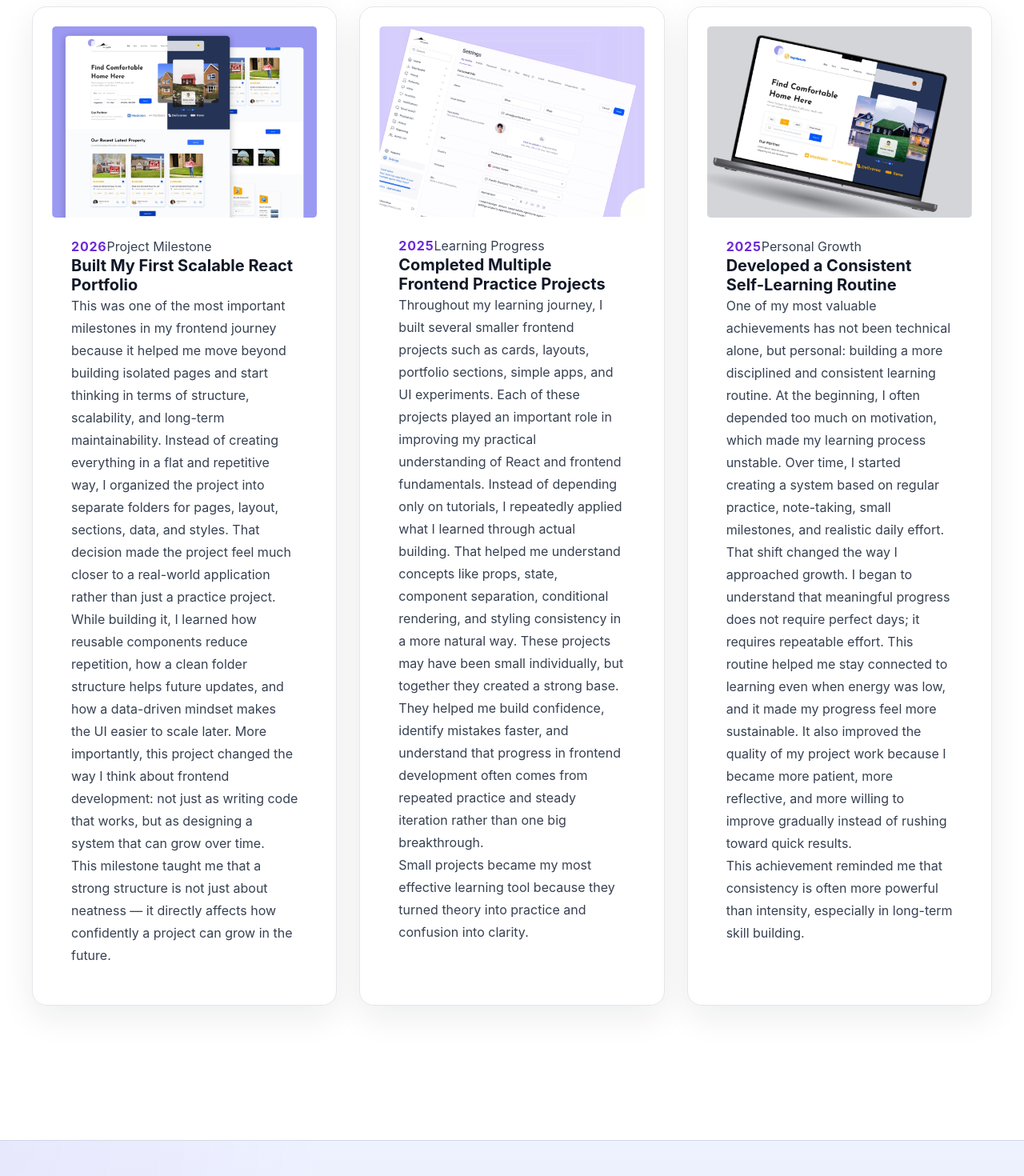
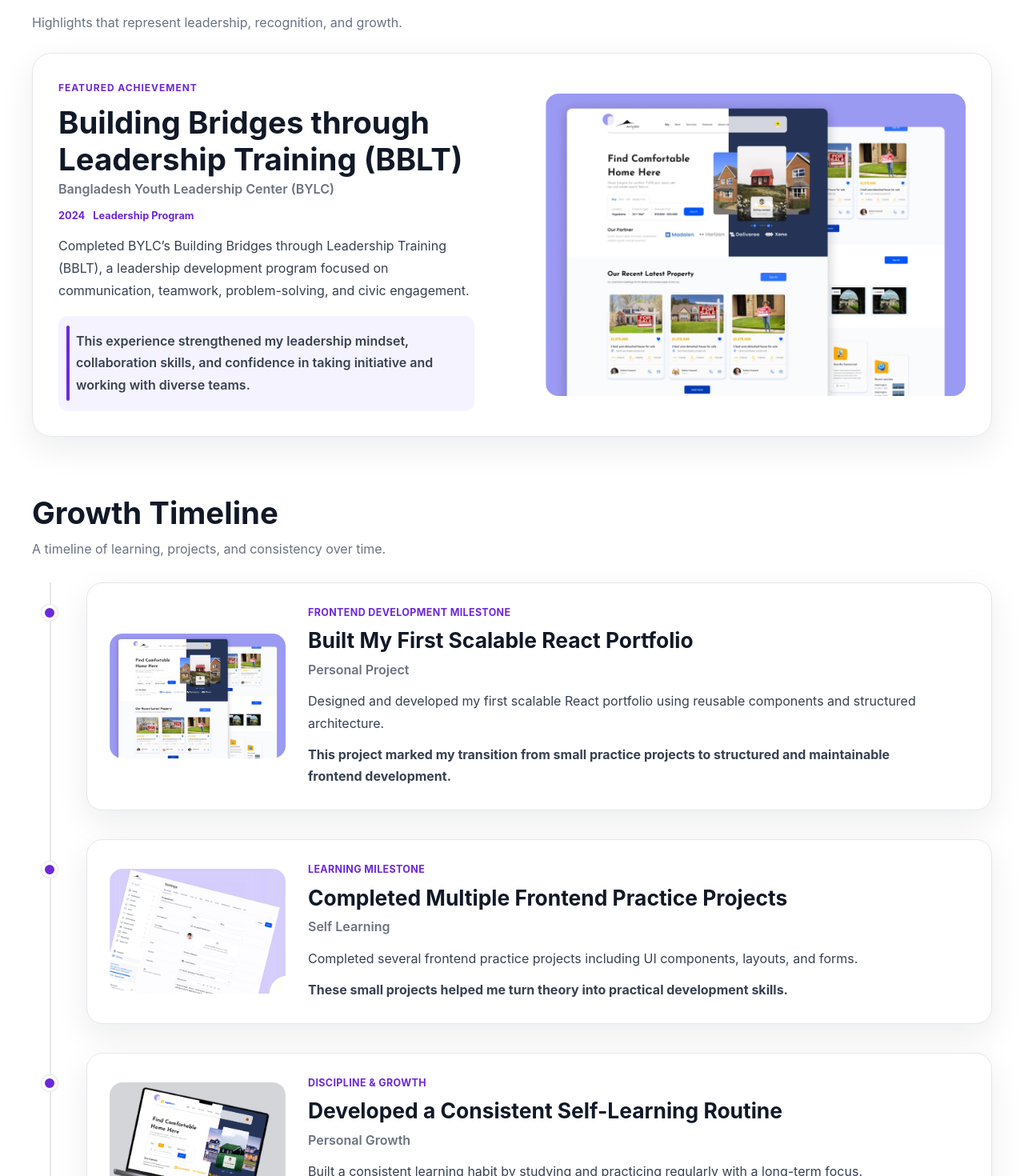
Before and after one commit to rayhandevcs-tech/my-portfolio, a React (Vite) app: page /achievements in a window 1280 px wide. Shown: the part 380-1850 px from the top of the page at 80% size. Built offline with nearby package versions, Linux system fonts and the light colour scheme.

Commit message:
Achievement Section Updated

```diff
--- a/src/components/sections/achievements/AchievementCard/AchievementCard.css
+++ b/src/components/sections/achievements/AchievementCard/AchievementCard.css
@@ -1,18 +1,52 @@
 .achievement-card {
-  background: white;
+  background: #fff;
   border: 1px solid var(--border);
-  border-radius: var(--radius);
+  border-radius: 20px;
+  overflow: hidden;
   box-shadow: var(--shadow);
   height: 100%;
+  transition: transform 0.25s ease, box-shadow 0.25s ease;
+}
+
+.achievement-card:hover {
+  transform: translateY(-4px);
+}
+
+.achievement-card__image img {
+  width: 100%;
+  height: 220px;
+  object-fit: cover;
+  display: block;
 }
 
 .achievement-card__body {
   padding: 24px;
 }
 
+.achievement-card__meta {
+  display: flex;
+  gap: 10px;
+  flex-wrap: wrap;
+  margin-bottom: 14px;
+}
+
+.achievement-card__year,
+.achievement-card__type {
+  font-size: 0.82rem;
+  font-weight: 700;
+}
+
 .achievement-card__year {
   color: var(--primary);
+}
+
+.achievement-card__organization {
+  color: var(--text-muted);
+  font-weight: 600;
+  margin-bottom: 12px;
+}
+
+.achievement-card__highlight {
   font-weight: 700;
-  margin-bottom: 10px;
-  letter-spacing: 0.05em;
+  margin-top: 14px;
 }
--- a/src/components/sections/achievements/AchievementCard/AchievementCard.jsx
+++ b/src/components/sections/achievements/AchievementCard/AchievementCard.jsx
@@ -3,7 +3,7 @@ import "./AchievementCard.css";
 function AchievementCard({ achievement }) {
   if (!achievement) return null;
 
-  const { image, title, description, year, type, highlight } = achievement;
+  const { image, title, organization, summary, year, type, highlight } = achievement;
 
   return (
     <article className="card achievement-card">
@@ -14,24 +14,21 @@ function AchievementCard({ achievement }) {
       )}
 
       <div className="achievement-card__body">
-        <div className="achievement-card__top">
-          {year && (
-            <span className="achievement-card__year">{year}</span>
-          )}
-
-          {type && (
-            <span className="achievement-card__type">{type}</span>
-          )}
+        <div className="achievement-card__meta">
+          {year && <span className="achievement-card__year">{year}</span>}
+          {type && <span className="achievement-card__type">{type}</span>}
         </div>
 
         <h3>{title}</h3>
 
-        {description && <p>{description}</p>}
+        {organization && (
+          <p className="achievement-card__organization">{organization}</p>
+        )}
+
+        {summary && <p>{summary}</p>}
 
         {highlight && (
-          <p className="achievement-card__highlight">
-            {highlight}
-          </p>
+          <p className="achievement-card__highlight">{highlight}</p>
         )}
       </div>
     </article>
--- /dev/null
+++ b/src/components/sections/achievements/AchievementTimelineItem/AchievementTimelineItem.css
@@ -0,0 +1,169 @@
+.achievement-timeline {
+  position: relative;
+  display: flex;
+  flex-direction: column;
+  gap: 36px;
+  margin-top: 28px;
+}
+
+.achievement-timeline::before {
+  content: "";
+  position: absolute;
+  left: 22px;
+  top: 0;
+  bottom: 0;
+  width: 2px;
+  background: var(--border);
+}
+
+.achievement-timeline-item {
+  position: relative;
+  display: grid;
+  grid-template-columns: 44px 1fr;
+  gap: 24px;
+  align-items: stretch;
+}
+
+.achievement-timeline-item__marker {
+  position: relative;
+  display: flex;
+  justify-content: center;
+  padding-top: 28px;
+  z-index: 1;
+}
+
+.achievement-timeline-item__dot {
+  width: 20px;
+  height: 20px;
+  border-radius: 999px;
+  background: var(--primary);
+  border: 4px solid #fff;
+  box-shadow: 0 0 0 1px var(--border);
+}
+
+.achievement-timeline-item__card {
+  display: grid;
+  grid-template-columns: 180px 1fr;
+  gap: 24px;
+  align-items: center;
+  min-height: 170px;
+  padding: 24px;
+  background: #fff;
+  border: 1px solid var(--border);
+  border-radius: 20px;
+  box-shadow: var(--shadow);
+  transition: transform 0.25s ease, box-shadow 0.25s ease;
+}
+
+.achievement-timeline-item__card:hover {
+  transform: translateY(-2px);
+}
+
+.achievement-timeline-item__image {
+  width: 100%;
+}
+
+.achievement-timeline-item__image img {
+  width: 100%;
+  height: 136px;
+  object-fit: cover;
+  display: block;
+  border-radius: 16px;
+}
+
+.achievement-timeline-item__content {
+  display: flex;
+  flex-direction: column;
+  justify-content: center;
+  max-width: 760px;
+}
+
+.achievement-timeline-item__meta {
+  display: flex;
+  gap: 10px;
+  flex-wrap: wrap;
+  margin-bottom: 10px;
+  font-size: 0.78rem;
+  font-weight: 700;
+  line-height: 1.4;
+  color: var(--primary);
+  text-transform: uppercase;
+  letter-spacing: 0.03em;
+}
+
+.achievement-timeline-item__content h3 {
+  font-size: 1.55rem;
+  line-height: 1.28;
+  margin-bottom: 6px;
+}
+
+.achievement-timeline-item__organization {
+  margin-bottom: 12px;
+  color: var(--text-muted);
+  font-weight: 600;
+}
+
+.achievement-timeline-item__content p {
+  line-height: 1.7;
+}
+
+.achievement-timeline-item__highlight {
+  margin-top: 12px;
+  font-weight: 700;
+  color: var(--text);
+}
+
+@media (min-width: 1200px) {
+  .achievement-timeline-item__card {
+    grid-template-columns: 220px 1fr;
+    gap: 28px;
+    min-height: 190px;
+    padding: 28px;
+  }
+
+  .achievement-timeline-item__image img {
+    height: 156px;
+  }
+
+  .achievement-timeline-item__content h3 {
+    font-size: 1.65rem;
+  }
+}
+
+@media (max-width: 768px) {
+  .achievement-timeline {
+    gap: 24px;
+  }
+
+  .achievement-timeline::before {
+    left: 18px;
+  }
+
+  .achievement-timeline-item {
+    grid-template-columns: 36px 1fr;
+    gap: 16px;
+  }
+
+  .achievement-timeline-item__marker {
+    padding-top: 20px;
+  }
+
+  .achievement-timeline-item__card {
+    grid-template-columns: 1fr;
+    gap: 16px;
+    min-height: auto;
+    padding: 18px;
+  }
+
+  .achievement-timeline-item__image img {
+    height: 180px;
+  }
+
+  .achievement-timeline-item__content h3 {
+    font-size: 1.3rem;
+  }
+
+  .achievement-timeline-item__organization {
+    margin-bottom: 10px;
+  }
+}
--- /dev/null
+++ b/src/components/sections/achievements/AchievementTimelineItem/AchievementTimelineItem.jsx
@@ -0,0 +1,46 @@
+import "./AchievementTimelineItem.css";
+
+function AchievementTimelineItem({ achievement }) {
+  if (!achievement) return null;
+
+  const { image, title, organization, date, type, summary, highlight } = achievement;
+
+  return (
+    <article className="achievement-timeline-item">
+      <div className="achievement-timeline-item__marker">
+        <span className="achievement-timeline-item__dot"></span>
+      </div>
+
+      <div className="achievement-timeline-item__card">
+        {image && (
+          <div className="achievement-timeline-item__image">
+            <img src={image} alt={title} />
+          </div>
+        )}
+
+        <div className="achievement-timeline-item__content">
+          <div className="achievement-timeline-item__meta">
+            {date && <span>{date}</span>}
+            {type && <span>{type}</span>}
+          </div>
+
+          <h3>{title}</h3>
+
+          {organization && (
+            <p className="achievement-timeline-item__organization">
+              {organization}
+            </p>
+          )}
+
+          {summary && <p>{summary}</p>}
+
+          {highlight && (
+            <p className="achievement-timeline-item__highlight">{highlight}</p>
+          )}
+        </div>
+      </div>
+    </article>
+  );
+}
+
+export default AchievementTimelineItem;
--- /dev/null
+++ b/src/components/sections/achievements/FeaturedAchievement/FeaturedAchievement.css
@@ -0,0 +1,76 @@
+.featured-achievement {
+  display: grid;
+  grid-template-columns: 1.1fr 1fr;
+  gap: 32px;
+  padding: 32px;
+  background: #fff;
+  border: 1px solid var(--border);
+  border-radius: 24px;
+  box-shadow: var(--shadow);
+  align-items: center;
+}
+
+.featured-achievement__eyebrow {
+  font-size: 0.75rem;
+  text-transform: uppercase;
+  letter-spacing: 0.08em;
+  font-weight: 700;
+  color: var(--primary);
+  margin-bottom: 10px;
+}
+
+.featured-achievement__org {
+  color: var(--text-muted);
+  font-weight: 600;
+  margin-bottom: 10px;
+}
+
+.featured-achievement__meta {
+  display: flex;
+  gap: 10px;
+  font-size: 0.8rem;
+  font-weight: 700;
+  color: var(--primary);
+  margin-bottom: 14px;
+}
+
+.featured-achievement__summary {
+  margin-bottom: 14px;
+}
+
+.featured-achievement__highlight {
+  margin-top: 18px;
+  padding: 18px 20px 18px 22px;
+  background: #f5f3ff;
+  border-radius: 12px;
+  font-weight: 600;
+  line-height: 1.7;
+  position: relative;
+  box-shadow: 0 1px 2px rgba(0,0,0,0.04);
+}
+.featured-achievement__content {
+  max-width: 520px;
+}
+
+.featured-achievement__highlight::before {
+  content: "";
+  position: absolute;
+  left: 10px;
+  top: 12px;
+  bottom: 12px;
+  width: 4px;
+  background: var(--primary);
+  border-radius: 4px;
+}
+
+.featured-achievement__image img {
+  width: 100%;
+  border-radius: 16px;
+  display: block;
+}
+
+@media (max-width: 768px) {
+  .featured-achievement {
+    grid-template-columns: 1fr;
+  }
+}
--- /dev/null
+++ b/src/components/sections/achievements/FeaturedAchievement/FeaturedAchievement.jsx
@@ -0,0 +1,50 @@
+import "./FeaturedAchievement.css";
+
+function FeaturedAchievement({ achievement }) {
+  if (!achievement) return null;
+
+  const {
+    title,
+    organization,
+    year,
+    type,
+    summary,
+    highlight,
+    image,
+  } = achievement;
+
+  return (
+    <section className="featured-achievement">
+      <div className="featured-achievement__content">
+        <p className="featured-achievement__eyebrow">
+          Featured Achievement
+        </p>
+
+        <h2>{title}</h2>
+
+        <p className="featured-achievement__org">
+          {organization}
+        </p>
+
+        <div className="featured-achievement__meta">
+          <span>{year}</span>
+          <span>{type}</span>
+        </div>
+
+        <p className="featured-achievement__summary">
+          {summary}
+        </p>
+
+        <p className="featured-achievement__highlight">
+          {highlight}
+        </p>
+      </div>
+
+      <div className="featured-achievement__image">
+        <img src={image} alt={title} />
+      </div>
+    </section>
+  );
+}
+
+export default FeaturedAchievement;
--- a/src/data/achievements.js
+++ b/src/data/achievements.js
@@ -2,38 +2,85 @@ import achievementImg1 from "../assets/images/placeholder-image.png";
 import achievementImg2 from "../assets/images/placeholder-image-1.png";
 import achievementImg3 from "../assets/images/placeholder-image-2.png";
 
-export const achievements = [
+ const achievements = [
   {
     id: 1,
-    title: "Built My First Scalable React Portfolio",
-    year: "2026",
-    type: "Project Milestone",
+    title: "Building Bridges through Leadership Training (BBLT)",
+    organization: "Bangladesh Youth Leadership Center (BYLC)",
+    year: "2024",
+    type: "Leadership Program",
     image: achievementImg1,
-    description:
-      "This was one of the most important milestones in my frontend journey because it helped me move beyond building isolated pages and start thinking in terms of structure, scalability, and long-term maintainability. Instead of creating everything in a flat and repetitive way, I organized the project into separate folders for pages, layout, sections, data, and styles. That decision made the project feel much closer to a real-world application rather than just a practice project. While building it, I learned how reusable components reduce repetition, how a clean folder structure helps future updates, and how a data-driven mindset makes the UI easier to scale later. More importantly, this project changed the way I think about frontend development: not just as writing code that works, but as designing a system that can grow over time.",
+    summary:
+      "Completed BYLC’s Building Bridges through Leadership Training (BBLT), a leadership development program focused on communication, teamwork, problem-solving, and civic engagement.",
     highlight:
-      "This milestone taught me that a strong structure is not just about neatness — it directly affects how confidently a project can grow in the future.",
+      "This experience strengthened my leadership mindset, collaboration skills, and confidence in taking initiative and working with diverse teams.",
+    featured: true,
   },
   {
     id: 2,
-    title: "Completed Multiple Frontend Practice Projects",
+    title: "Aspire Leadership Program",
+    organization: "Aspire Institute",
     year: "2025",
-    type: "Learning Progress",
+    type: "Global Leadership Program",
     image: achievementImg2,
-    description:
-      "Throughout my learning journey, I built several smaller frontend projects such as cards, layouts, portfolio sections, simple apps, and UI experiments. Each of these projects played an important role in improving my practical understanding of React and frontend fundamentals. Instead of depending only on tutorials, I repeatedly applied what I learned through actual building. That helped me understand concepts like props, state, component separation, conditional rendering, and styling consistency in a more natural way. These projects may have been small individually, but together they created a strong base. They helped me build confidence, identify mistakes faster, and understand that progress in frontend development often comes from repeated practice and steady iteration rather than one big breakthrough.",
+    summary:
+      "Completed the Aspire Leadership Program, an international leadership development program designed to build communication, leadership, and problem-solving skills.",
     highlight:
-      "Small projects became my most effective learning tool because they turned theory into practice and confusion into clarity.",
+      "This program helped me develop a broader perspective on leadership, personal growth, and long-term goal setting.",
+    featured: true,
   },
   {
     id: 3,
+    title: "Qualified for Preliminary Round",
+    organization: "International Computer Science Competition (ICSC)",
+    year: "2025",
+    type: "Competition",
+    image: achievementImg3,
+    summary:
+      "Successfully qualified for the preliminary round of the International Computer Science Competition (ICSC), demonstrating problem-solving ability and foundational computer science knowledge.",
+    highlight:
+      "This achievement encouraged me to take problem-solving and computer science learning more seriously and consistently.",
+    featured: true,
+  },
+  {
+    id: 4,
+    title: "Built My First Scalable React Portfolio",
+    organization: "Personal Project",
+    year: "2026",
+    type: "Frontend Development Milestone",
+    image: achievementImg1,
+    summary:
+      "Designed and developed my first scalable React portfolio using reusable components and structured architecture.",
+    highlight:
+      "This project marked my transition from small practice projects to structured and maintainable frontend development.",
+    featured: false,
+  },
+  {
+    id: 5,
+    title: "Completed Multiple Frontend Practice Projects",
+    organization: "Self Learning",
+    year: "2025",
+    type: "Learning Milestone",
+    image: achievementImg2,
+    summary:
+      "Completed several frontend practice projects including UI components, layouts, and forms.",
+    highlight:
+      "These small projects helped me turn theory into practical development skills.",
+    featured: false,
+  },
+  {
+    id: 6,
     title: "Developed a Consistent Self-Learning Routine",
+    organization: "Personal Growth",
     year: "2025",
-    type: "Personal Growth",
+    type: "Discipline & Growth",
     image: achievementImg3,
-    description:
-      "One of my most valuable achievements has not been technical alone, but personal: building a more disciplined and consistent learning routine. At the beginning, I often depended too much on motivation, which made my learning process unstable. Over time, I started creating a system based on regular practice, note-taking, small milestones, and realistic daily effort. That shift changed the way I approached growth. I began to understand that meaningful progress does not require perfect days; it requires repeatable effort. This routine helped me stay connected to learning even when energy was low, and it made my progress feel more sustainable. It also improved the quality of my project work because I became more patient, more reflective, and more willing to improve gradually instead of rushing toward quick results.",
+    summary:
+      "Built a consistent learning habit by studying and practicing regularly with a long-term focus.",
     highlight:
-      "This achievement reminded me that consistency is often more powerful than intensity, especially in long-term skill building.",
+      "This experience taught me that consistency is more powerful than short bursts of motivation.",
+    featured: false,
   },
 ];
+
+export default achievements;
--- /dev/null
+++ b/src/pages/Achievements/Achievements.css
@@ -0,0 +1,38 @@
+.achievements-page {
+  padding-top: 0;
+}
+
+.achievements-block + .achievements-block {
+  margin-top: 72px;
+}
+
+.section-heading {
+  margin-bottom: 24px;
+}
+
+.section-heading h2 {
+  margin-bottom: 8px;
+}
+
+.section-heading p {
+  color: var(--text-muted);
+  max-width: 640px;
+}
+
+.featured-achievements-grid {
+  display: grid;
+  grid-template-columns: repeat(3, minmax(0, 1fr));
+  gap: 24px;
+}
+
+@media (max-width: 992px) {
+  .featured-achievements-grid {
+    grid-template-columns: repeat(2, minmax(0, 1fr));
+  }
+}
+
+@media (max-width: 640px) {
+  .featured-achievements-grid {
+    grid-template-columns: 1fr;
+  }
+}
--- a/src/pages/Achievements/Achievements.jsx
+++ b/src/pages/Achievements/Achievements.jsx
@@ -1,29 +1,57 @@
 import PageHero from "../../components/common/PageHero/PageHero";
 import AchievementCard from "../../components/sections/achievements/AchievementCard/AchievementCard";
-
+import AchievementTimelineItem from "../../components/sections/achievements/AchievementTimelineItem/AchievementTimelineItem";
+import FeaturedAchievement from "../../components/sections/achievements/FeaturedAchievement/FeaturedAchievement";
 import { useAchievements } from "../../hooks/useAchievements";
+import "./Achievements.css";
 
 function Achievements() {
   const { achievements } = useAchievements();
+
+  const featuredAchievements = achievements.filter((item) => item.featured);
+  const mainFeatured = featuredAchievements[0]; // only first one
+  const timelineAchievements = achievements.filter((item) => !item.featured);
 
   return (
     <>
       <PageHero
         eyebrow="Achievements"
-        title="Milestones and Progress"
-        intro="A collection of milestones that reflect my learning journey, consistency, project growth, and personal development over time."
+        title="Milestones, Leadership & Growth"
+        intro="A curated collection of leadership programs, academic recognition, and personal milestones that reflect my continuous learning journey."
       />
 
-      <main className="section">
+      <main className="section achievements-page">
+
         <div className="container">
-          <div className="card-grid">
-            {achievements.map((achievement) => (
-              <AchievementCard
-                key={achievement.id}
-                achievement={achievement}
-              />
-            ))}
-          </div>
+
+
+          <section className="achievements-block">
+
+            <div className="section-heading">
+              <h2>Featured Achievements</h2>
+              <p>Highlights that represent leadership, recognition, and growth.</p>
+            </div>
+
+            <FeaturedAchievement achievement={mainFeatured} />
+
+          </section>
+
+          <section className="achievements-block">
+            <div className="section-heading">
+              <h2>Growth Timeline</h2>
+              <p>A timeline of learning, projects, and consistency over time.</p>
+            </div>
+
+            <div className="achievement-timeline">
+              {timelineAchievements.map((achievement) => (
+                <AchievementTimelineItem
+                  key={achievement.id}
+                  achievement={achievement}
+                />
+              ))}
+            </div>
+          </section>
+
         </div>
       </main>
     </>
--- a/src/services/api/achievementApi.js
+++ b/src/services/api/achievementApi.js
@@ -1,4 +1,4 @@
-import { achievements } from "../../data/achievements";
+import achievements from "../../data/achievements";
 
 export function getAllAchievements() {
   return achievements;
```
Also changed, not shown: src/components/common/PageHero/PageHero.jsx (+14 -3 lines).
